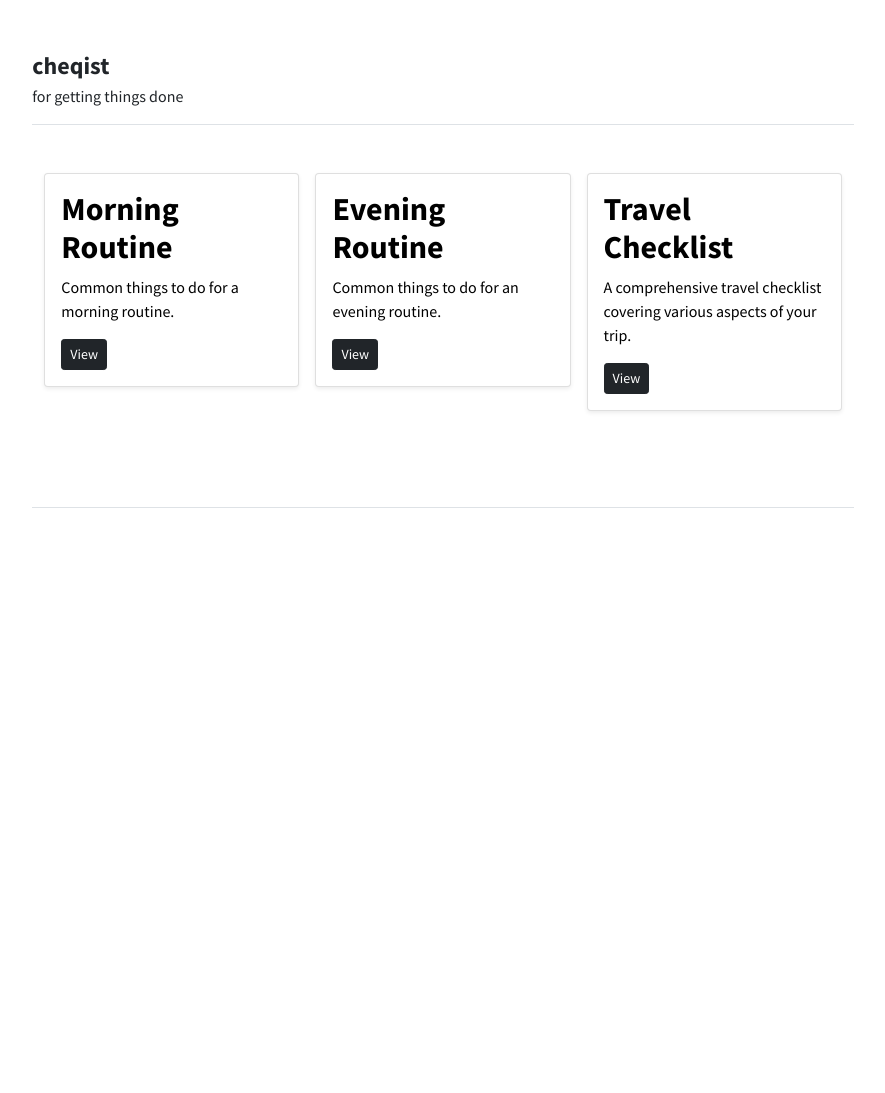
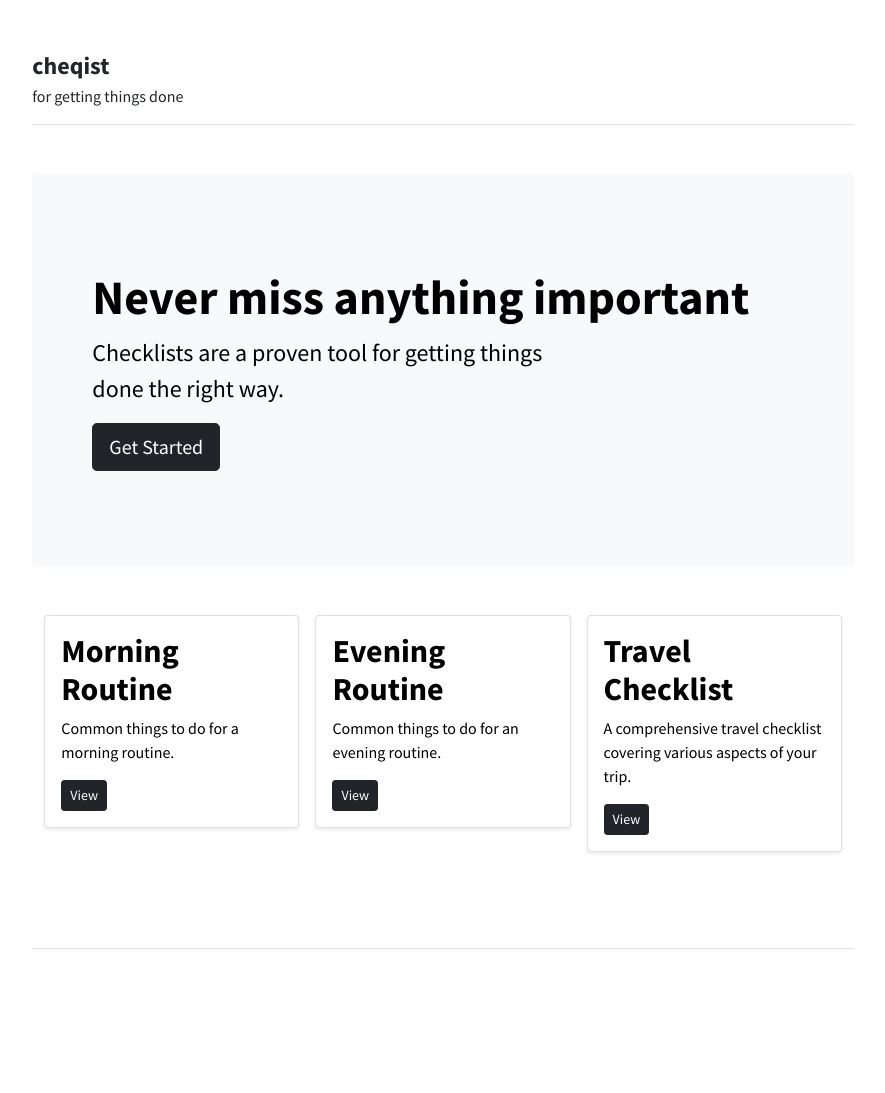
Before and after one commit to LeNPaul/cheqist-mvp, a Jekyll site: the page built from index.md, in a window 1280 px wide. Shown: the whole page, without its empty margins (197-1082 px from the left). Built offline with Jekyll 4.4.1, drawn with Linux system fonts in a browser that asks for light colours; before the commit the page ends 900 px from its top, so only the background shows below that.

Commit message:
#1 Add jumbotron for home page

```diff
--- a/_layouts/home.html
+++ b/_layouts/home.html
@@ -1,6 +1,14 @@
 ---
 layout: default
 ---
+
+<div class="p-5 mb-5 bg-body-tertiary rounded-3 bg-light">
+  <div class="container-fluid py-5">
+    <h1 class="display-5 fw-bold">Never miss anything important</h1>
+    <p class="col-md-8 fs-4">Checklists are a proven tool for getting things done the right way.</p>
+    <a href="{{ site.github.url }}/" class="btn btn-lg btn-dark">Get Started</a>
+  </div>
+</div>
 
 <div class="container">
   <div class="row row-cols-1 row-cols-sm-2 row-cols-md-3 g-3 pb-5">
```
